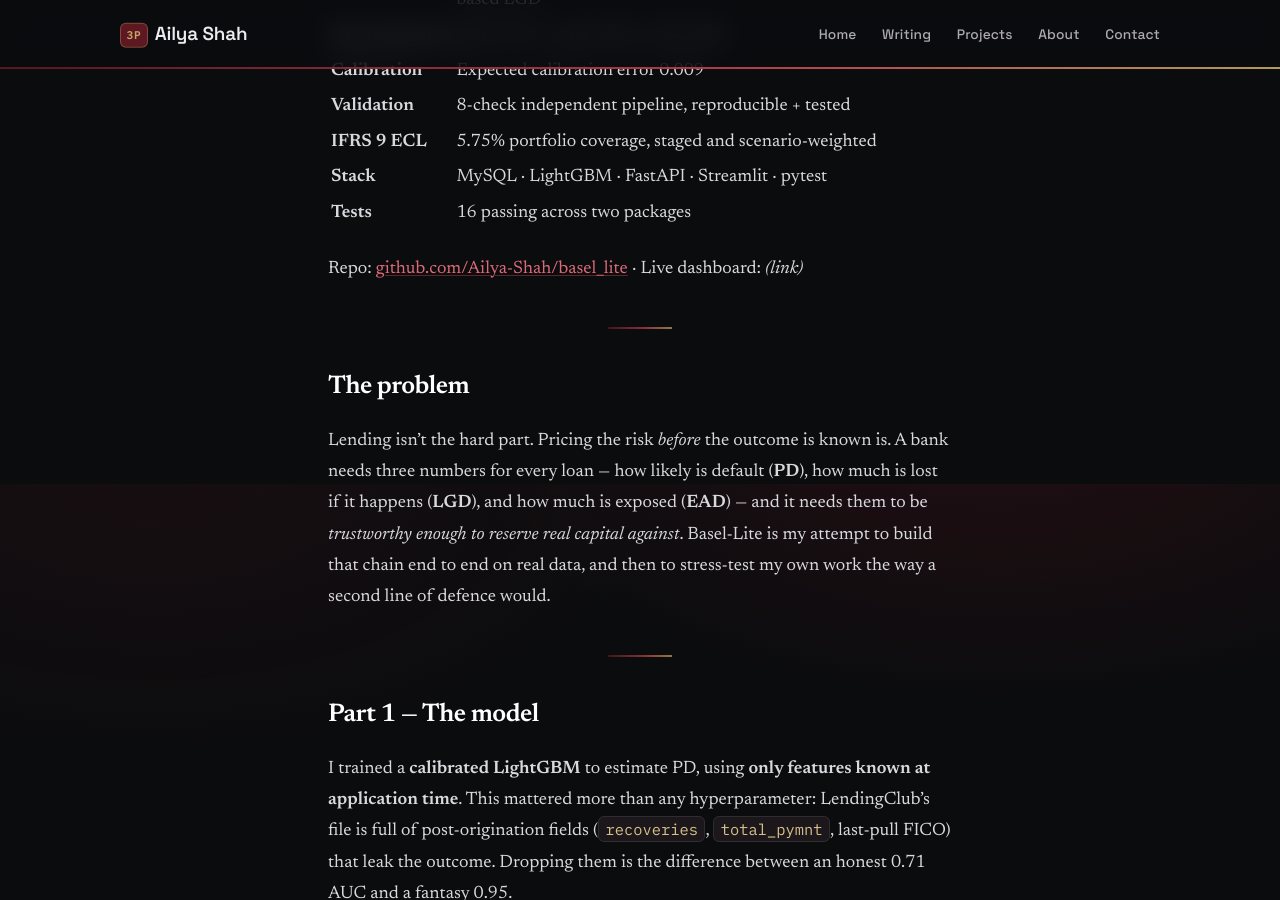
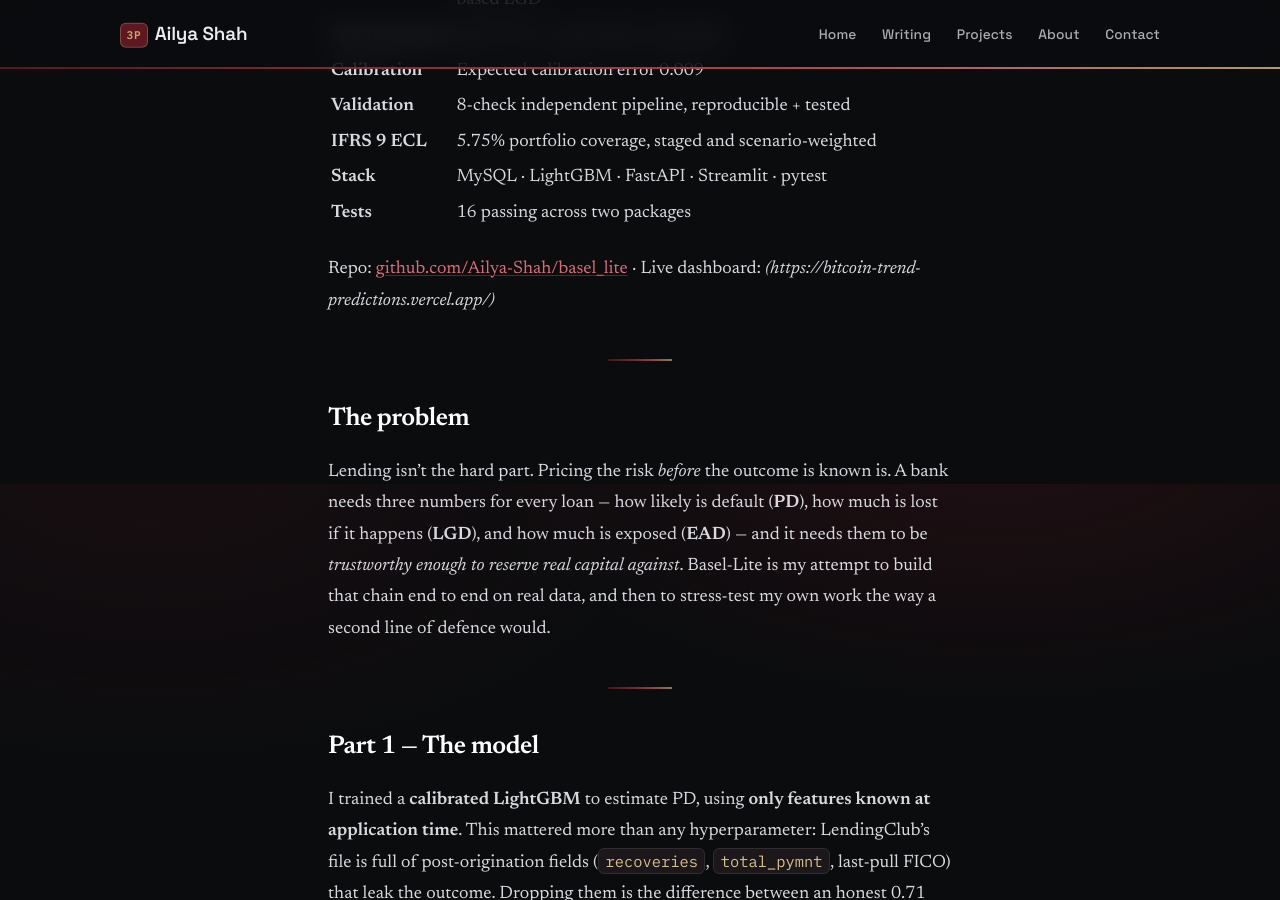
Before and after one commit to Ailya-Shah/3P, a Jekyll site: the page built from _posts/2026-07-08-basel_lite.md, in a window 1280 px wide and 900 px high, scrolled down 1316 px. Built offline with Jekyll 4.4.1, drawn with Linux system fonts in a browser that asks for light colours.

Commit message:
Update live dashboard link in Basel-Lite post

```diff
--- a/_posts/2026-07-08-basel_lite.md
+++ b/_posts/2026-07-08-basel_lite.md
@@ -30,7 +30,7 @@ Most credit-risk portfolio projects stop at "I trained a classifier and it got 0
 | **Stack** | MySQL · LightGBM · FastAPI · Streamlit · pytest |
 | **Tests** | 16 passing across two packages |
 
-Repo: [github.com/Ailya-Shah/basel_lite](https://github.com/Ailya-Shah/basel_lite) · Live dashboard: *(link)*
+Repo: [github.com/Ailya-Shah/basel_lite](https://github.com/Ailya-Shah/basel_lite) · Live dashboard: *(https://bitcoin-trend-predictions.vercel.app/)*
 
 ---
 
```
